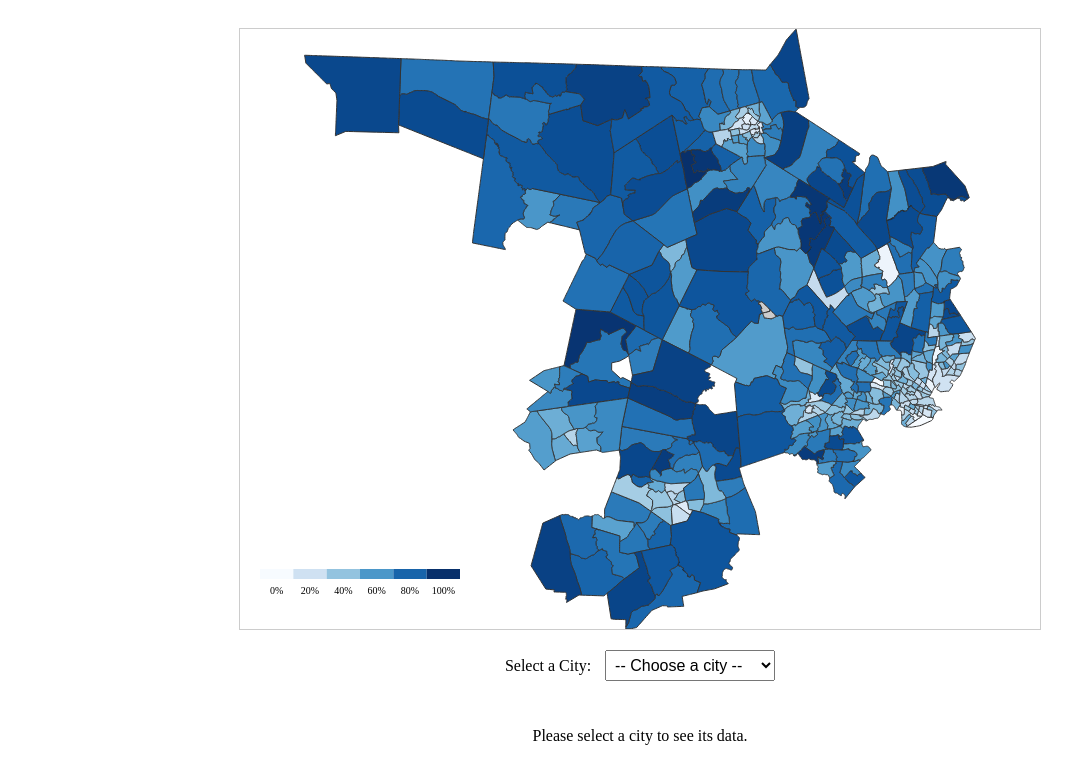
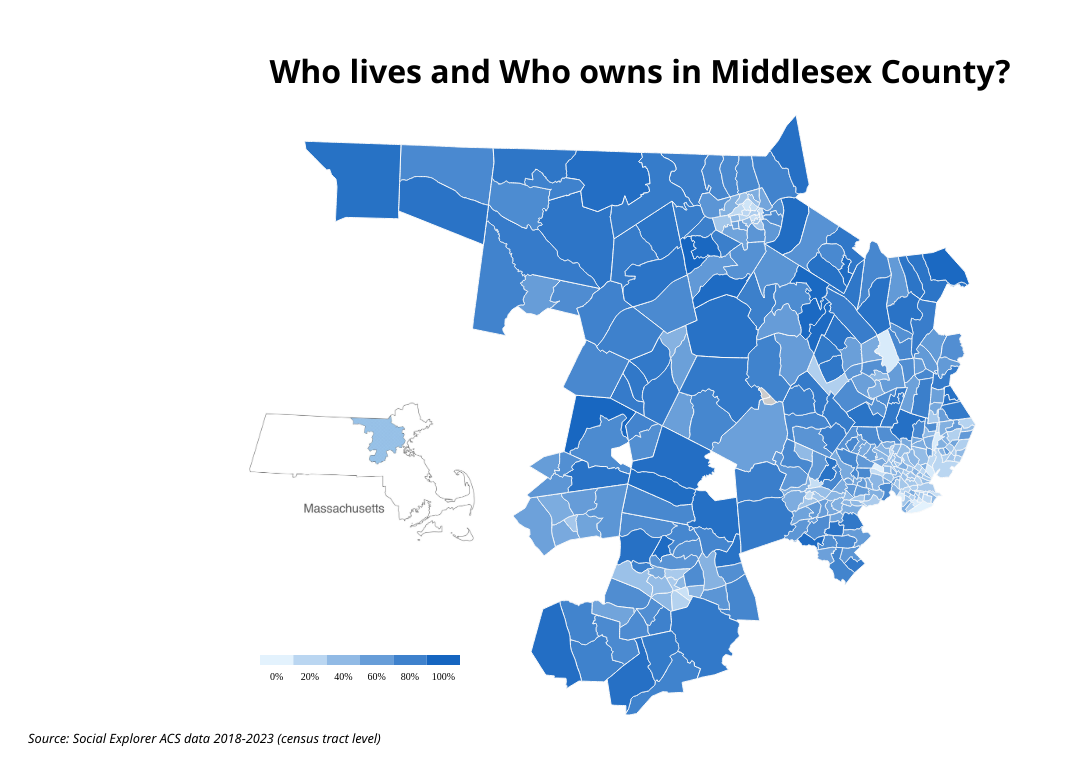
Before and after one commit to kjammons/FP_HOME, a Svelte app: page / in a window 1280 px wide. Shown: the top 777 px of the page, without its empty margins (0-1076 px from the left). Built offline with nearby package versions, Linux system fonts and the light colour scheme.

Commit message:
04/09 styling

```diff
--- a/src/components/MapView.svelte
+++ b/src/components/MapView.svelte
@@ -1,3 +1,6 @@
+
+<h1>Who lives and Who owns in Middlesex County?</h1>
+
 <script>
   import { onMount } from 'svelte';
   import * as d3 from 'd3';
@@ -48,7 +51,7 @@
       .data(geoData.features)
       .join('path')
       .attr('d', path)
-      .attr('stroke', '#333')
+      .attr('stroke', '#fafafa')
       .attr('fill', d => {
         const popVal = +d.properties.j_OWNER_RATE;
         return isNaN(popVal) ? '#ccc' : colorScale(popVal);
@@ -59,7 +62,7 @@
         const pop = +((d.properties.j_OWNER_RATE * 100).toFixed(2)) || "N/A";
         d3.select(tooltipElement)
           .style('opacity', 1)
-          .html(`<strong>${city}</strong><br/>Homeownership Rate Census Tract ${cens}: ${pop}%`)
+          .html(`<strong>${city} </strong> <br/> Census Tract: ${cens}<br/>Homeownership Rate: ${pop}%`)
           .style('left', (event.pageX + 10) + 'px')
           .style('top', (event.pageY + 10) + 'px');
 
@@ -90,6 +93,13 @@
         selectedCity.set(d.properties.j_CITY_NAME);
       });
 
+      svg.append('image')
+    .attr('x', width - 800)  // X position (distance from the right side of the SVG)
+    .attr('y', height - 400) // Y position (distance from the bottom of the SVG)
+    .attr('width', 250)      // Image width
+    .attr('height', 300)     // Image height
+    .attr('href', '/images/image 2.jpeg') // Path to the image
+    .attr('opacity', 0.8);   // Optional opacity effect for the image
     // Draw map legend in lower left corner
     drawMapLegend(colorScale, svg, 20, height - 60, 200, 10);
   }
@@ -125,9 +135,25 @@
 
 <style>
   svg {
-    border: 1px solid #ccc;
+    border: 1px solid white;
     display: block;
     margin: auto;
   }
   /* Tooltip styles are in tooltip.css */
+
+  h1{
+    font-family: 'Segoe UI', 'Helvetica Neue', sans-serif;
+    text-align: center;
+  }
+
+  p{
+    font-family: 'Segoe UI', 'Helvetica Neue', sans-serif;
+    font-size: 80%;
+    font-weight: lighter;
+    font-style: italic;
+    text-align: left;
+
+  }
 </style>
+
+<p>Source: Social Explorer ACS data 2018-2023 (census tract level)</p>
--- a/src/components/Selection.svelte
+++ b/src/components/Selection.svelte
@@ -109,16 +109,16 @@
     const whiteLabel = `White Homeownership: ${(whiteVal * 100).toFixed(2)}%`;
 
     g.append('text')
-      .attr('x', centerX - leftBarWidth * 1.1)
-      .attr('y', barY + barHeight + labelOffset)
+      .attr('x', margin.left + 60)
+      .attr('y', innerHeight-10)
       .attr('text-anchor', textStyle.textAnchor)
       .attr('fill', textStyle.fill)
       .style('font-size', textStyle.fontSize)
       .text(nonWhiteLabel);
 
     g.append('text')
-      .attr('x', centerX + rightBarWidth / 2)
-      .attr('y', barY + barHeight + labelOffset)
+      .attr('x', innerWidth-margin.right -70)
+      .attr('y', innerHeight-10)
       .attr('text-anchor', textStyle.textAnchor)
       .attr('fill', textStyle.fill)
       .style('font-size', textStyle.fontSize)
@@ -170,7 +170,7 @@
       .attr('y', barY)
       .attr('width', leftBarWidth)
       .attr('height', barHeight)
-      .attr('fill', '#fdbf6f');
+      .attr('fill', '#c2185b');
 
     // Draw right bar representing White Population
     g.append('rect')
@@ -178,7 +178,7 @@
       .attr('y', barY)
       .attr('width', centerX + rightBarWidth)
       .attr('height', barHeight)
-      .attr('fill', '#cab2d6');
+      .attr('fill', "#fb8c00");
 
     // Draw center divider
     g.append('line')
@@ -193,16 +193,16 @@
     const whiteLabel = `White Population: ${(whitePop*100).toFixed(2)}%`;
 
     g.append('text')
-      .attr('x', centerX - leftBarWidth * 1.1)
-      .attr('y', barY + barHeight + labelOffset)
+      .attr('x', margin.left + 75)
+      .attr('y', innerHeight-10)
       .attr('text-anchor', textStyle.textAnchor)
       .attr('fill', textStyle.fill)
       .style('font-size', textStyle.fontSize)
       .text(nonWhiteLabel);
 
     g.append('text')
-      .attr('x', centerX + rightBarWidth / 2)
-      .attr('y', barY + barHeight + labelOffset)
+      .attr('x', innerWidth-margin.right -85)
+      .attr('y', innerHeight-10)
       .attr('text-anchor', textStyle.textAnchor)
       .attr('fill', textStyle.fill)
       .style('font-size', textStyle.fontSize)
@@ -243,13 +243,31 @@
   .selection {
     margin-bottom: 20px;
     text-align: center;
+    font-family: 'Segoe UI', 'Helvetica Neue', sans-serif;
   }
   label {
     font-size: 1rem;
     margin-right: 10px;
+    font-size: 100%;
+    font-family: 'Segoe UI', 'Helvetica Neue', sans-serif;
+  }
+
+  h2{
+    font-size: 1rem;
+    margin-right: 10px;
+    font-size: 120%;
+    font-family: 'Segoe UI', 'Helvetica Neue', sans-serif;
+  }
+
+  p{
+    font-size: 1rem;
+    margin-right: 10px;
+    font-size: 150%;
+    font-family: 'Segoe UI', 'Helvetica Neue', sans-serif;
   }
   select {
     font-size: 1rem;
+    font-family: 'Segoe UI', 'Helvetica Neue', sans-serif;
     padding: 5px;
   }
   .combined-charts-container {
@@ -269,7 +287,8 @@
   .bargraph-container,
   .population-chart-container {
     padding: 10px;
-    border: 1px solid #ccc;
+    border: 1px #ccc;
     text-align: center;
+    font-family: 'Segoe UI', 'Helvetica Neue', sans-serif;
   }
 </style>
--- a/src/components/TextBox.svelte
+++ b/src/components/TextBox.svelte
@@ -9,6 +9,12 @@
   </div>
 
   <style>
+
+    div{
+        font-family: 'Segoe UI', 'Helvetica Neue', sans-serif;
+        font-size: 70%;
+      }
+
     .text-box {
         padding: 10px;
         background-color: #f8f8f8;
--- a/src/utils/MapScales.js
+++ b/src/utils/MapScales.js
@@ -17,5 +17,5 @@ export function createOwnerRateScale(features) {
   const min = d3.min(values);
   const max = d3.max(values);
 
-  return d3.scaleSequential(d3.interpolateBlues).domain([min, max]);
+  return d3.scaleSequential(d3.interpolate("#e3f2fd","#1565c0")).domain([min, max]);
 }
--- a/src/utils/chartScales.js
+++ b/src/utils/chartScales.js
@@ -27,5 +27,6 @@ export function createBarChartScale(features, leftKey, rightKey) {
   const max = d3.max(allValues);
 
   // Create a sequential color scale with the computed domain
-  return d3.scaleSequential(d3.interpolateGreens).domain([min, max]);
+  return d3.scaleOrdinal()
+    .range(['#c2185b','#fb8c00',]); // fixed colors
 }
--- a/src/utils/tooltip.css
+++ b/src/utils/tooltip.css
@@ -1,12 +1,17 @@
 /* src/styles/tooltip.css */
 .tooltip {
-    position: absolute;
-    pointer-events: none;
-    background: rgba(255, 255, 255, 0.9);
-    border: 1px solid #333;
-    padding: 5px;
-    font-size: 0.9rem;
-    border-radius: 3px;
-    opacity: 0;
-    transition: opacity 0.2s ease;
-  }
+  position: absolute;
+  pointer-events: none;
+  background: rgba(255, 255, 255, 0.95);
+  border: 1px solid #ddd;
+  padding: 10px 14px;
+  font-size: 0.85rem;
+  font-family: 'Segoe UI', 'Helvetica Neue', sans-serif;
+  color: #222;
+  border-radius: 6px;
+  box-shadow: 0 2px 8px rgba(0, 0, 0, 0.15);
+  opacity: 0;
+  transition: opacity 0.2s ease, transform 0.2s ease;
+  transform: translateY(-5px);
+  z-index: 10;
+}
```
Also changed, not shown: images/image 2.jpeg (added), images/images.jpeg (added). Lines whose indentation alone changed are shown as unchanged.
